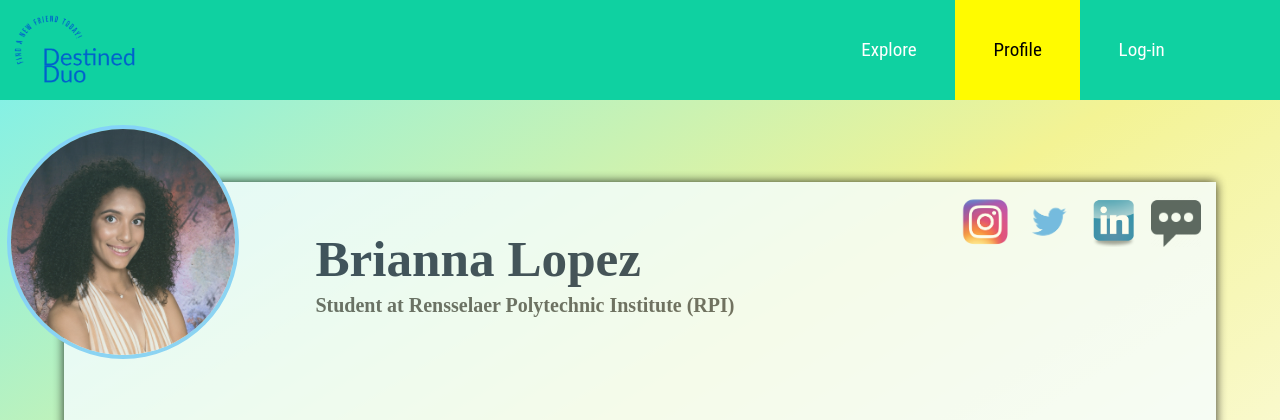
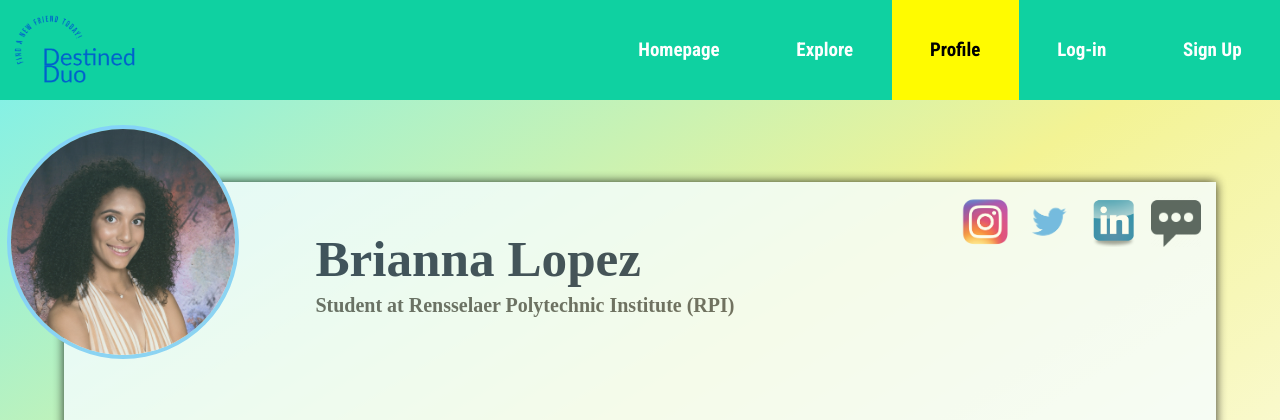
Before and after one commit to ITWS-2110-Group-1-BARK/Project, a PHP site: page /pages/profile.html in a window 1280 px wide; the page is wider, and only the part inside the window is pictured. Shown: the top 420 px of that part. Run offline with PHP 8.4, Linux system fonts and the light colour scheme; some libraries are stand-ins or nearby versions.

Commit message:
Fixed links in the nav bar
Was missing some links but everything is up now on the bar

```diff
--- a/pages/profile.html
+++ b/pages/profile.html
@@ -5,16 +5,21 @@
     <meta http-equiv="X-UA-Compatible" content="IE=edge">
     <meta name="viewport" content="width=device-width, initial-scale=1.0">
     <title>Log-In</title>
+    <link rel="preconnect" href="https://fonts.googleapis.com">
+    <link rel="preconnect" href="https://fonts.gstatic.com" crossorigin>
+    <link rel="stylesheet" href="https://maxcdn.bootstrapcdn.com/font-awesome/4.4.0/css/font-awesome.min.css">
+    <link href="https://fonts.googleapis.com/css2?family=Roboto+Condensed:wght@700&display=swap" rel="stylesheet">
     <link rel="stylesheet" type="text/css" href="/style.css">
 </head>
 <body>
     <!-- The navigation bar -->
     <div class="nav-bar">
 		<img id="logo" src="../logo.png" alt= "LOGO">
-		<a href="signin.html"></a>
-		<a href="login.html">Log-in</a>
+        <a href="signup.html">Sign Up</a>
+        <a href="login.html">Log-in</a>
 		<a class = "active" href="profile.html">Profile</a>
-		<a href="../homepage.html">Explore</a>
+		<a href="explore.html">Explore</a>
+        <a href="../homepage.html">Homepage</a>
 	</div>
     <br/><br/><br/>
 
--- a/style.css
+++ b/style.css
@@ -154,6 +154,7 @@ body{
   width: 100%;
   top:0;
   z-index: 10;
+  transition: background .4s ease-in-out;
 }
 
 .nav-bar a {
@@ -168,6 +169,7 @@ body{
 }
 
 .nav-bar a:hover {
+  transition: background .4s ease-in-out;
   background-color: rgba(221, 221, 221, 0.856);
   color: black;
 }
@@ -221,7 +223,7 @@ label{
     font: 'Roboto Condensed', sans-serif;
 }
 #year,#message, #date, #rcsid, #email, #firstName{
-    -webkit-transition: all 0.30s ease-in-out;
+  -webkit-transition: all 0.30s ease-in-out;
 	outline: none;
 	width: 100%;
     border: 1px solid rgba(204, 204, 204, 0.527);
```
